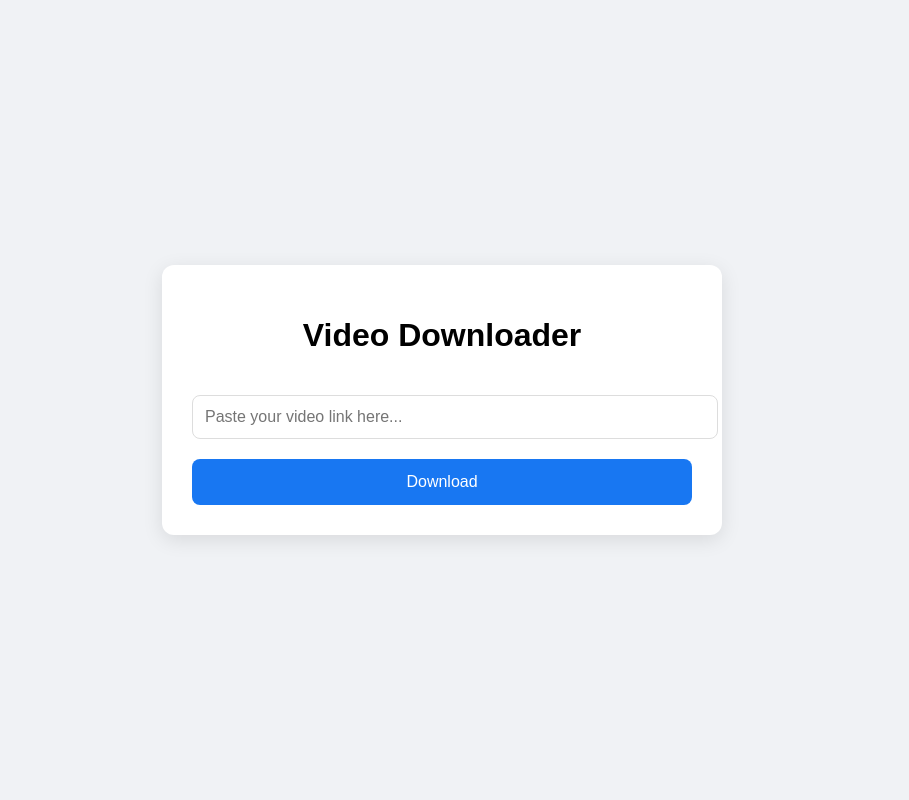
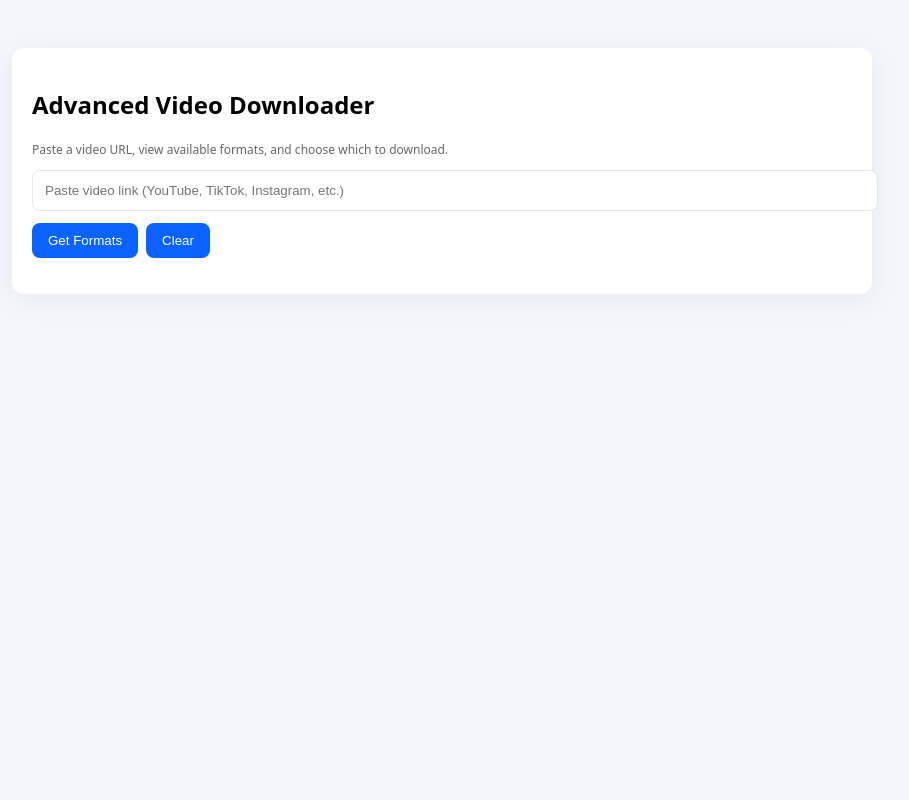
Before and after one commit to sulimanalhassan123as-code/Never-Hide-video-downloader, a Flask app: page / in a window 1280 px wide. Shown: the whole page, without its empty margins (198-1107 px from the left). Run offline with Flask 3, Linux system fonts and the light colour scheme.

Commit message:
Update index.html

```diff
--- a/templates/index.html
+++ b/templates/index.html
@@ -1,124 +1,128 @@
-<!DOCTYPE html>
+<!doctype html>
 <html lang="en">
 <head>
-    <meta charset="UTF-8">
-    <meta name="viewport" content="width=device-width, initial-scale=1.0">
-    <title>Video Downloader</title>
-
-    <style>
-        body {
-            font-family: Arial, sans-serif;
-            background: #f0f2f5;
-            height: 100vh;
-            margin: 0;
-            display: flex;
-            justify-content: center;
-            align-items: center;
-        }
-
-        .container {
-            width: 90%;
-            max-width: 500px;
-            background: white;
-            padding: 30px;
-            border-radius: 12px;
-            box-shadow: 0 5px 20px rgba(0, 0, 0, 0.1);
-            text-align: center;
-        }
-
-        input {
-            width: 100%;
-            padding: 12px;
-            font-size: 16px;
-            border: 1px solid #ddd;
-            border-radius: 8px;
-            margin-top: 20px;
-        }
-
-        button {
-            margin-top: 20px;
-            width: 100%;
-            padding: 14px;
-            font-size: 16px;
-            background: #1877f2;
-            color: white;
-            border: none;
-            border-radius: 8px;
-            cursor: pointer;
-        }
-
-        button:hover {
-            background: #166fe5;
-        }
-
-        .status {
-            display: none;
-            margin-top: 20px;
-            color: #555;
-        }
-
-        .error {
-            display: none;
-            margin-top: 20px;
-            color: red;
-        }
-    </style>
+  <meta charset="utf-8">
+  <meta name="viewport" content="width=device-width, initial-scale=1">
+  <title>Advanced Video Downloader</title>
+  <style>
+    body{font-family:system-ui,-apple-system,Segoe UI,Roboto,Arial;background:#f3f6fb;margin:0;padding:24px}
+    .card{max-width:820px;margin:24px auto;background:#fff;padding:20px;border-radius:12px;box-shadow:0 6px 30px rgba(7,15,30,0.06)}
+    input[type=text]{width:100%;padding:12px;border-radius:8px;border:1px solid #e3e7ef}
+    button{background:#0b63ff;color:#fff;padding:10px 16px;border-radius:8px;border:none;cursor:pointer}
+    button:disabled{opacity:.6}
+    .formats{margin-top:16px}
+    .format-item{display:flex;justify-content:space-between;align-items:center;padding:8px 0;border-bottom:1px solid #f0f2f6}
+    .meta{font-size:13px;color:#444}
+    .small{font-size:12px;color:#666}
+    .error{color:#b00020;margin-top:12px}
+  </style>
 </head>
 <body>
+  <div class="card">
+    <h2>Advanced Video Downloader</h2>
+    <p class="small">Paste a video URL, view available formats, and choose which to download.</p>
 
-<div class="container">
-    <h1>Video Downloader</h1>
+    <input id="videoUrl" type="text" placeholder="Paste video link (YouTube, TikTok, Instagram, etc.)" />
+    <div style="display:flex;margin-top:12px;gap:8px">
+      <button id="fetchBtn">Get Formats</button>
+      <button id="clearBtn" type="button">Clear</button>
+    </div>
 
-    <input id="videoInput" placeholder="Paste your video link here..." />
+    <div id="status" class="small" style="margin-top:12px;display:none">Loading…</div>
+    <div id="error" class="error" style="display:none"></div>
 
-    <button onclick="downloadVideo()">Download</button>
-
-    <div id="status" class="status">⏳ Processing…</div>
-    <div id="error" class="error"></div>
-</div>
+    <div id="formats" class="formats"></div>
+  </div>
 
 <script>
-    async function downloadVideo() {
-        const url = document.getElementById("videoInput").value;
-        const status = document.getElementById("status");
-        const error = document.getElementById("error");
+const fetchBtn = document.getElementById('fetchBtn')
+const clearBtn = document.getElementById('clearBtn')
+const urlInput = document.getElementById('videoUrl')
+const formatsDiv = document.getElementById('formats')
+const status = document.getElementById('status')
+const errorEl = document.getElementById('error')
 
-        if (!url) return;
+fetchBtn.addEventListener('click', async ()=>{
+  const url = urlInput.value.trim()
+  errorEl.style.display = 'none'
+  formatsDiv.innerHTML = ''
+  if(!url){ errorEl.textContent = 'Please enter a URL'; errorEl.style.display='block'; return }
 
-        status.style.display = "block";
-        error.style.display = "none";
-        status.textContent = "⏳ Processing…";
+  status.style.display = 'block'
+  status.textContent = 'Fetching formats…'
+  fetchBtn.disabled = true
 
-        try {
-            const res = await fetch(`/api/get_video_info?url=${encodeURIComponent(url)}`);
+  try{
+    const res = await fetch(`/api/info?url=${encodeURIComponent(url)}`)
+    if(!res.ok) throw new Error('Failed to fetch video data')
+    const data = await res.json()
+    if(data.error) throw new Error(data.error)
 
-            if (!res.ok) throw new Error("Failed to fetch video data.");
+    status.style.display = 'none'
 
-            const data = await res.json();
+    const title = document.createElement('div')
+    title.innerHTML = `<strong>${escapeHtml(data.title || 'Untitled')}</strong> <div class=\"small\">by ${escapeHtml(data.uploader || '')}</div>`
+    formatsDiv.appendChild(title)
 
-            if (data.error) throw new Error(data.error);
+    if(!data.formats || data.formats.length === 0){
+      formatsDiv.appendChild(document.createTextNode('No formats found'))
+      return
+    }
 
-            let bestUrl = null;
+    // Render format list
+    for(const f of data.formats){
+      const div = document.createElement('div')
+      div.className = 'format-item'
 
-            for (const f of data.formats) {
-                if (f.vcodec !== "none" && f.acodec !== "none" && f.ext === "mp4") {
-                    bestUrl = f.url;
-                    break;
-                }
-            }
+      const left = document.createElement('div')
+      left.innerHTML = `<div class=\"meta\">${escapeHtml(f.ext)} ${f.height ? f.height + 'p' : ''} ${f.format_note ? (' - ' + escapeHtml(f.format_note)) : ''}</div><div class=\"small\">format: ${escapeHtml(f.format_id)} ${f.filesize ? ('- ' + formatBytes(f.filesize)) : ''}</div>`
 
-            if (!bestUrl) throw new Error("No downloadable MP4 found.");
+      const right = document.createElement('div')
+      const btn = document.createElement('button')
+      btn.textContent = 'Download'
+      btn.onclick = ()=>{ startDownload(url, f.format_id) }
+      right.appendChild(btn)
 
-            status.textContent = "Download starting…";
-            window.location.href = bestUrl;
+      div.appendChild(left)
+      div.appendChild(right)
+      formatsDiv.appendChild(div)
+    }
 
-        } catch (e) {
-            status.style.display = "none";
-            error.textContent = e.message;
-            error.style.display = "block";
-        }
-    }
+  }catch(e){
+    errorEl.textContent = e.message
+    errorEl.style.display='block'
+    status.style.display = 'none'
+  }finally{
+    fetchBtn.disabled = false
+  }
+})
+
+clearBtn.addEventListener('click', ()=>{
+  urlInput.value = ''
+  formatsDiv.innerHTML = ''
+  errorEl.style.display = 'none'
+})
+
+function startDownload(url, format_id){
+  // Redirect browser to /download which will stream the file as attachment
+  const downloadUrl = `/download?url=${encodeURIComponent(url)}&format_id=${encodeURIComponent(format_id)}`
+  window.location.href = downloadUrl
+}
+
+function formatBytes(bytes){
+  if(!bytes) return ''
+  const sizes = ['Bytes','KB','MB','GB','TB']
+  if(bytes === 0) return '0 Byte'
+  const i = parseInt(Math.floor(Math.log(bytes) / Math.log(1024)), 10)
+  return Math.round(bytes / Math.pow(1024, i), 2) + ' ' + sizes[i]
+}
+
+function escapeHtml(text){
+  if(!text) return ''
+  return text.replace(/[&"'<>]/g, function(c){
+    return {'&':'&amp;','"':'&quot;','\'':'&#39;','<':'&lt;','>':'&gt;'}[c]
+  })
+}
 </script>
-
 </body>
-</html>
+    </html>
```
